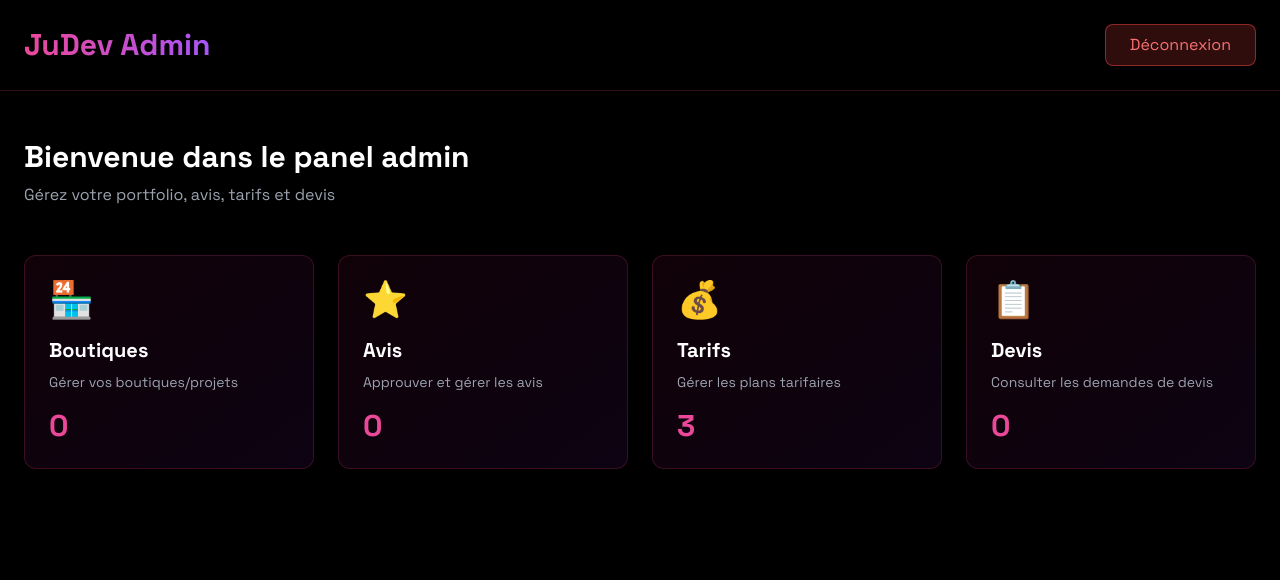
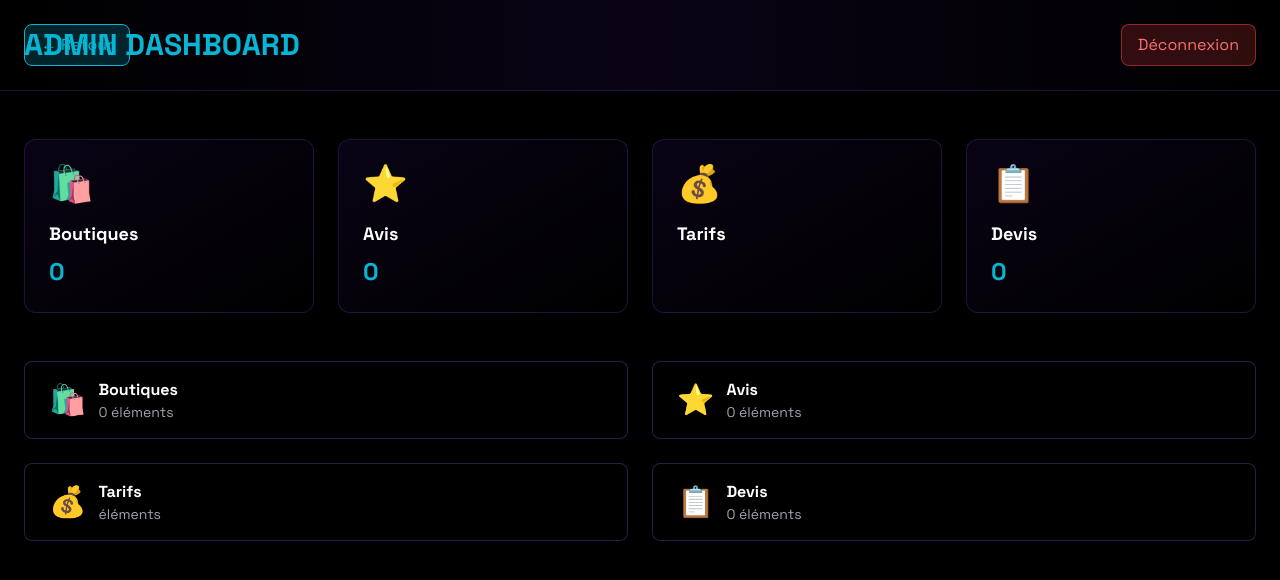
Before and after one commit to hakimjunior2322-ctrl/BoutiqueDev, a Next.js app: page /admin/dashboard in a window 1280 px wide. Shown: the top 580 px of the page. Built offline with nearby package versions, Linux system fonts and the light colour scheme; no server answers; the database is empty; sample sign-in values are in the browser's storage.

Commit message:
Add messages count to dashboard stats

```diff
--- a/src/app/admin/dashboard/page.js
+++ b/src/app/admin/dashboard/page.js
@@ -2,12 +2,16 @@
 
 import { useState, useEffect } from 'react'
 import { useRouter } from 'next/navigation'
-import Link from 'next/link'
 import { motion } from 'framer-motion'
 
 export default function DashboardPage() {
   const router = useRouter()
-  const [stats, setStats] = useState({ boutiques: 0, avis: 0, devis: 0 })
+  const [stats, setStats] = useState({
+    boutiques: 0,
+    avis: 0,
+    devis: 0,
+    messages: 0,
+  })
   const [loading, setLoading] = useState(true)
 
   useEffect(() => {
@@ -16,23 +20,22 @@ export default function DashboardPage() {
       router.push('/admin/login')
       return
     }
+    fetchStats()
+  }, [router])
 
   const fetchStats = async () => {
     try {
-        const [boutiquesRes, avisRes, devisRes] = await Promise.all([
-          fetch('/api/boutiques'),
-          fetch('/api/avis?status=all'),
-          fetch('/api/devis'),
+      const [boutiques, avis, devis] = await Promise.all([
+        fetch('/api/boutiques').then(r => r.json()),
+        fetch('/api/avis').then(r => r.json()),
+        fetch('/api/devis').then(r => r.json()),
       ])
 
-        const boutiquesData = await boutiquesRes.json()
-        const avisData = await avisRes.json()
-        const devisData = await devisRes.json()
-
       setStats({
-          boutiques: boutiquesData.data?.length || 0,
-          avis: avisData.data?.length || 0,
-          devis: devisData.data?.length || 0,
+        boutiques: boutiques.data?.length || 0,
+        avis: avis.data?.length || 0,
+        devis: devis.data?.length || 0,
+        messages: 0,
       })
     } catch (error) {
       console.error('Error fetching stats:', error)
@@ -41,99 +44,86 @@ export default function DashboardPage() {
     }
   }
 
-    fetchStats()
-  }, [router])
-
   const handleLogout = () => {
     localStorage.removeItem('auth_token')
     router.push('/admin/login')
   }
 
-  const modules = [
-    {
-      title: 'Boutiques',
-      description: 'Gérer vos boutiques/projets',
-      icon: '🏪',
-      link: '/admin/boutiques',
-      stat: stats.boutiques,
-    },
-    {
-      title: 'Avis',
-      description: 'Approuver et gérer les avis',
-      icon: '⭐',
-      link: '/admin/avis',
-      stat: stats.avis,
-    },
-    {
-      title: 'Tarifs',
-      description: 'Gérer les plans tarifaires',
-      icon: '💰',
-      link: '/admin/tarifs',
-      stat: 3,
-    },
-    {
-      title: 'Devis',
-      description: 'Consulter les demandes de devis',
-      icon: '📋',
-      link: '/admin/devis',
-      stat: stats.devis,
-    },
+  const menuItems = [
+    { label: 'Boutiques', href: '/admin/boutiques', icon: '🛍️', count: stats.boutiques },
+    { label: 'Avis', href: '/admin/avis', icon: '⭐', count: stats.avis },
+    { label: 'Tarifs', href: '/admin/tarifs', icon: '💰', count: stats.tarifs },
+    { label: 'Devis', href: '/admin/devis', icon: '📋', count: stats.devis },
   ]
 
   return (
     <div className="min-h-screen bg-black">
+      {/* ← BOUTON RETOUR */}
+      <button
+        onClick={() => router.back()}
+        className="fixed top-6 left-6 z-50 px-4 py-2 bg-cyan-400/20 border border-cyan-400 text-cyan-400 rounded-lg hover:bg-cyan-400/30 transition"
+      >
+        ← Retour
+      </button>
+
       {/* Header */}
-      <div className="bg-black border-b border-pink-500/20">
+      <div className="bg-gradient-to-r from-black via-violet-950/20 to-black border-b border-violet-500/20 sticky top-0 z-10">
         <div className="max-w-7xl mx-auto px-6 py-6 flex justify-between items-center">
-          <h1 className="text-3xl font-black bg-gradient-to-r from-pink-400 to-purple-400 bg-clip-text text-transparent">
-            JuDev Admin
-          </h1>
+          <h1 className="text-3xl font-black text-cyan-400">ADMIN DASHBOARD</h1>
           <motion.button
             whileHover={{ scale: 1.05 }}
             onClick={handleLogout}
-            className="px-6 py-2 bg-red-500/20 border border-red-500/50 text-red-400 rounded-lg hover:bg-red-500/30 transition"
+            className="px-4 py-2 bg-red-500/20 border border-red-500/50 text-red-400 rounded-lg hover:bg-red-500/30"
           >
             Déconnexion
           </motion.button>
         </div>
       </div>
 
-      {/* Content */}
+      {/* Stats Grid */}
       <div className="max-w-7xl mx-auto px-6 py-12">
-        <motion.div
-          initial={{ opacity: 0, y: 20 }}
-          animate={{ opacity: 1, y: 0 }}
-          className="mb-12"
-        >
-          <h2 className="text-3xl font-bold text-white mb-2">Bienvenue dans le panel admin</h2>
-          <p className="text-gray-400">Gérez votre portfolio, avis, tarifs et devis</p>
-        </motion.div>
-
         {loading ? (
           <div className="text-center py-12">
             <p className="text-gray-400">Chargement...</p>
           </div>
         ) : (
-          <div className="grid grid-cols-1 md:grid-cols-2 lg:grid-cols-4 gap-6">
-            {modules.map((module, i) => (
+          <div className="grid grid-cols-1 md:grid-cols-4 gap-6 mb-12">
+            {menuItems.map((item, i) => (
               <motion.div
-                key={module.title}
+                key={i}
                 initial={{ opacity: 0, y: 20 }}
                 animate={{ opacity: 1, y: 0 }}
                 transition={{ delay: i * 0.1 }}
+                onClick={() => router.push(item.href)}
+                className="cursor-pointer bg-gradient-to-br from-violet-950/20 to-black border border-violet-500/20 rounded-xl p-6 hover:border-violet-500/50 transition"
               >
-                <Link href={module.link}>
-                  <div className="h-full bg-gradient-to-br from-pink-950/20 to-purple-950/20 border border-pink-500/20 rounded-xl p-6 hover:border-pink-500/50 transition cursor-pointer group">
-                    <div className="text-4xl mb-4 group-hover:scale-110 transition">{module.icon}</div>
-                    <h3 className="text-xl font-bold text-white mb-2">{module.title}</h3>
-                    <p className="text-gray-400 text-sm mb-4">{module.description}</p>
-                    <div className="text-3xl font-black text-pink-400">{module.stat}</div>
-                  </div>
-                </Link>
+                <div className="text-4xl mb-4">{item.icon}</div>
+                <h3 className="text-lg font-bold text-white mb-2">{item.label}</h3>
+                <p className="text-2xl font-black text-cyan-400">{item.count}</p>
               </motion.div>
             ))}
           </div>
         )}
+
+        {/* Menu rapide */}
+        <div className="grid grid-cols-1 md:grid-cols-2 gap-6">
+          {menuItems.map((item, i) => (
+            <motion.button
+              key={i}
+              whileHover={{ scale: 1.02 }}
+              onClick={() => router.push(item.href)}
+              className="px-6 py-4 bg-black border border-violet-500/30 rounded-lg text-left hover:border-violet-500 transition group"
+            >
+              <div className="flex items-center gap-3">
+                <span className="text-3xl">{item.icon}</span>
+                <div>
+                  <p className="font-bold text-white group-hover:text-cyan-400">{item.label}</p>
+                  <p className="text-sm text-gray-400">{item.count} éléments</p>
+                </div>
+              </div>
+            </motion.button>
+          ))}
+        </div>
       </div>
     </div>
   )
```
Lines whose indentation alone changed are shown as unchanged.
